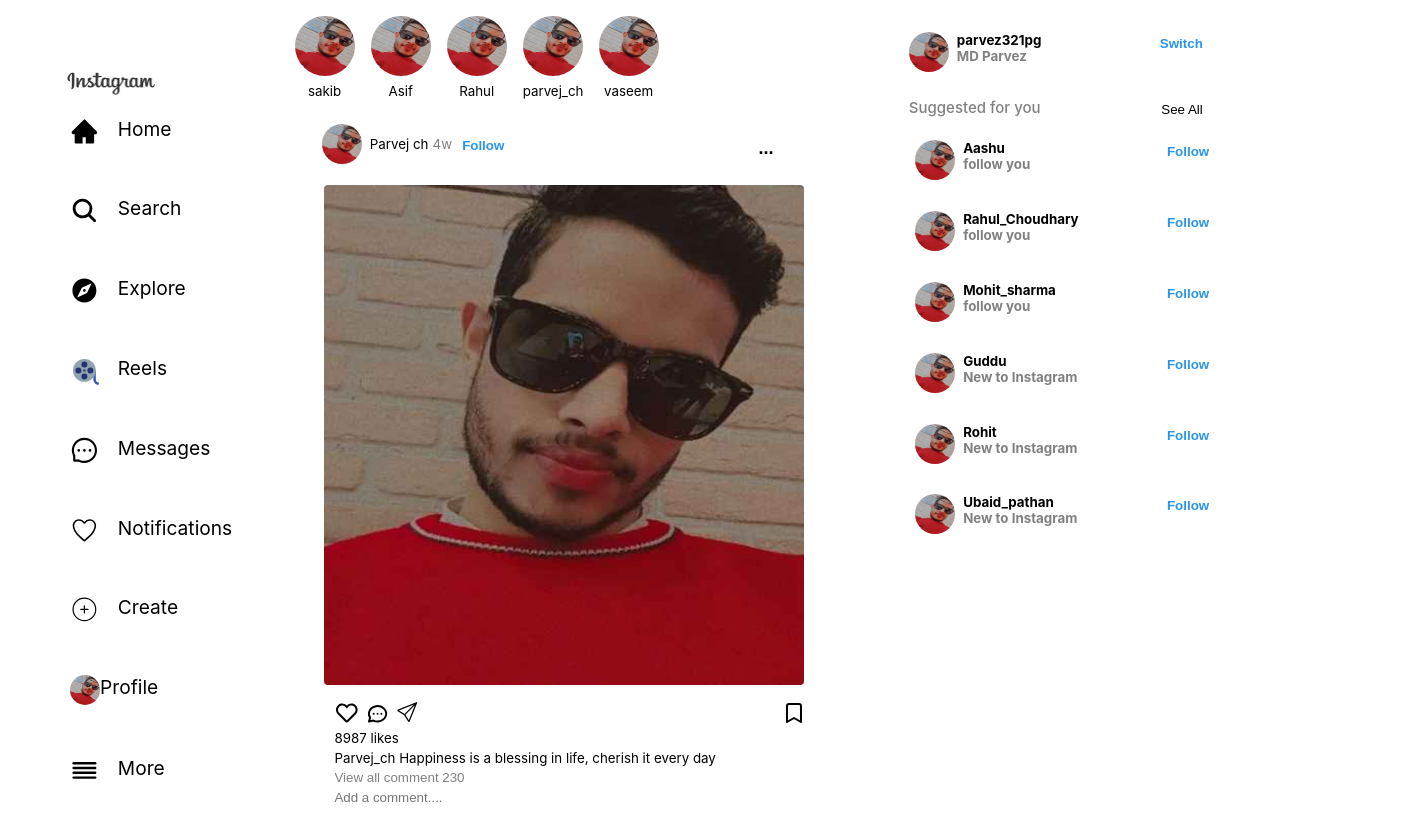
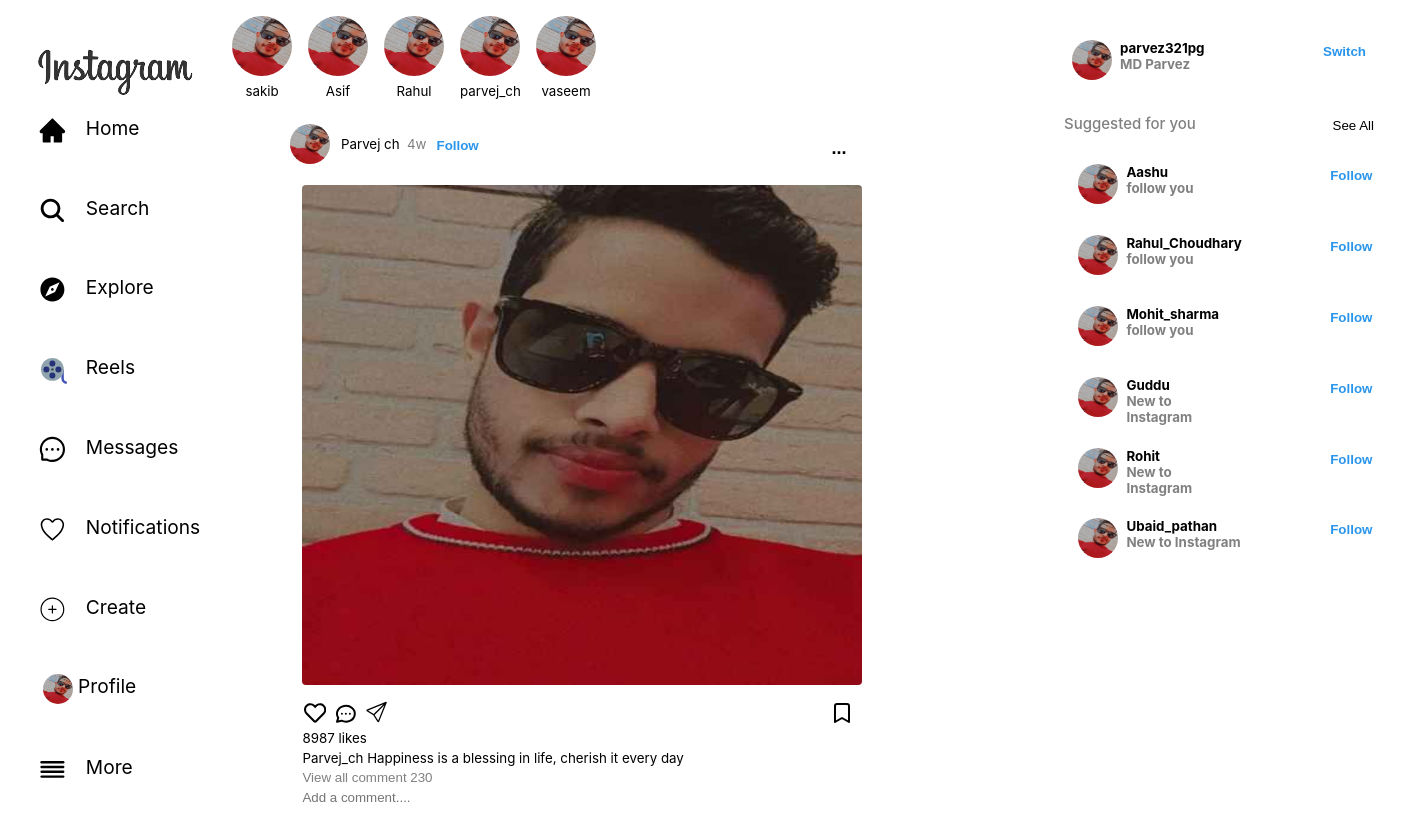
Before and after one commit to parvejg/instagram, a React (Create React App) app: page / in a window 1280 px wide. Shown: the top 840 px of the page, 1412 px wide, since content can reach past the window. Built offline with nearby package versions, Linux system fonts and the light colour scheme; what miragejs would draw is missing.

Commit message:
improvement

```diff
--- a/src/Components/Avatar.css
+++ b/src/Components/Avatar.css
@@ -7,6 +7,7 @@
   border-radius: 50%;
   min-width: 30px;
   height: 30px;
+  padding: 0 5px;
 }
 .large {
   border-radius: 50%;
--- a/src/Components/Contents.css
+++ b/src/Components/Contents.css
@@ -2,7 +2,7 @@
   display: flex;
   flex-direction: column;
   align-items: center;
-  width: 53%;
+  width: 800px;
   max-height: 100%;
   justify-content: center;
 }
@@ -10,7 +10,7 @@
   display: flex;
   padding: 1rem;
   justify-content: flex-start;
-  width: 90%;
+  width: 100%;
   gap: 1rem;
 }
 .content-avatar-wrapper {
--- a/src/Components/Image-Card.css
+++ b/src/Components/Image-Card.css
@@ -13,7 +13,7 @@
   padding: 0.5rem 3.6rem 1.3rem;
   align-items: center;
   gap: 4px;
-  width: 470px;
+  width: 575px;
 }
 .cardImg-post-time-text {
   color: grey;
@@ -51,7 +51,7 @@
 }
 .cardImg-bottom-btns-wrapper {
   display: flex;
-  width: 470px;
+  width: 550px;
   padding-left: 4.5rem;
   padding-top: 1rem;
   justify-content: start;
@@ -110,6 +110,6 @@
 .image-card-wrapper {
   display: flex;
   flex-direction: column;
-  width: 600px;
+  width: 700px;
   align-items: center;
 }
--- a/src/Components/Left-sidebar.css
+++ b/src/Components/Left-sidebar.css
@@ -4,12 +4,14 @@
   max-width: 200px;
   justify-content: flex-start;
   text-align: start;
-  padding: 2rem;
+  padding: 1rem;
   height: 100vw;
   background-color: white;
 }
 .sidebar-text-img {
-  width: 70%;
+  width: 100%;
+  height: 100%;
+  padding-bottom: 0.4rem;
 }
 .Left-sidebar-links-wrapper {
   display: flex;
@@ -28,6 +30,7 @@
   font-size: larger;
   padding-left: 6px;
   text-align: center;
+  width: 190px;
 }
 .sidebar-icon {
   font-size: larger;
--- a/src/Components/Message.css
+++ b/src/Components/Message.css
@@ -39,3 +39,8 @@
   color: black;
   font-size: large;
 }
+.message-page-user-list-wrapper {
+  width: 100%;
+  padding: 1rem;
+  gap: 5px;
+}
--- a/src/Components/Message.js
+++ b/src/Components/Message.js
@@ -1,6 +1,7 @@
 import "./Message.css";
 import { LeftIconSidebar } from "./Left-sidebar";
 import { FiEdit2 } from "react-icons/fi";
+import { ProfileAvatar } from "./ReusableComponents/Profile-avatar";
 export const MessagePage = () => {
   return (
     <div className="message-page-main-container">
@@ -23,6 +24,14 @@ export const MessagePage = () => {
             Request
           </a>
         </div>
+        <div className="message-page-user-list-wrapper">
+          <ProfileAvatar userName="Parvezpg321" name="Active 24 h ago" />
+          <ProfileAvatar userName="Sakib" name="Active 20m ago" />
+          <ProfileAvatar userName="Vaseem_baliyan" name="Active 21 h ago" />
+          <ProfileAvatar userName="Rahul_657" name="Active 23 h ago" />
+          <ProfileAvatar userName="Gotam_78" name="Active 20 h ago" />
+          <ProfileAvatar userName="Sunil_baba_0" name="Active 2m ago" />
+        </div>
       </div>
     </div>
   );
--- a/src/Components/ReusableComponents/Profile-avatar.css
+++ b/src/Components/ReusableComponents/Profile-avatar.css
@@ -3,13 +3,14 @@
   justify-content: flex-start;
   height: 50px;
   width: 300px;
+  padding: 0.5rem;
 }
 .avatar-name-wrapper {
   display: flex;
   flex-direction: column;
-  justify-content: flex-start;
+  justify-content: start;
   padding: 0 0.5rem;
-  width: 100%;
+  width: 250px;
 }
 .avatar-btn-wrapper {
   color: rgb(111, 111, 245);
@@ -22,10 +23,11 @@
 .username {
   font-weight: bold;
   margin: 0;
+  padding-right: 70px;
 }
 .name {
   font-weight: bold;
   color: gray;
-  text-align: justify;
   margin: 0;
+  text-align: start;
 }
--- a/src/Components/Right-sidebar.css
+++ b/src/Components/Right-sidebar.css
@@ -34,7 +34,7 @@
   justify-content: space-between;
   padding: 0.4rem;
   max-width: 300px;
-  gap: 1.3rem;
+  gap: 0.3rem;
   margin-top: 1rem;
 }
 @media (max-width: 1100px) {
```
